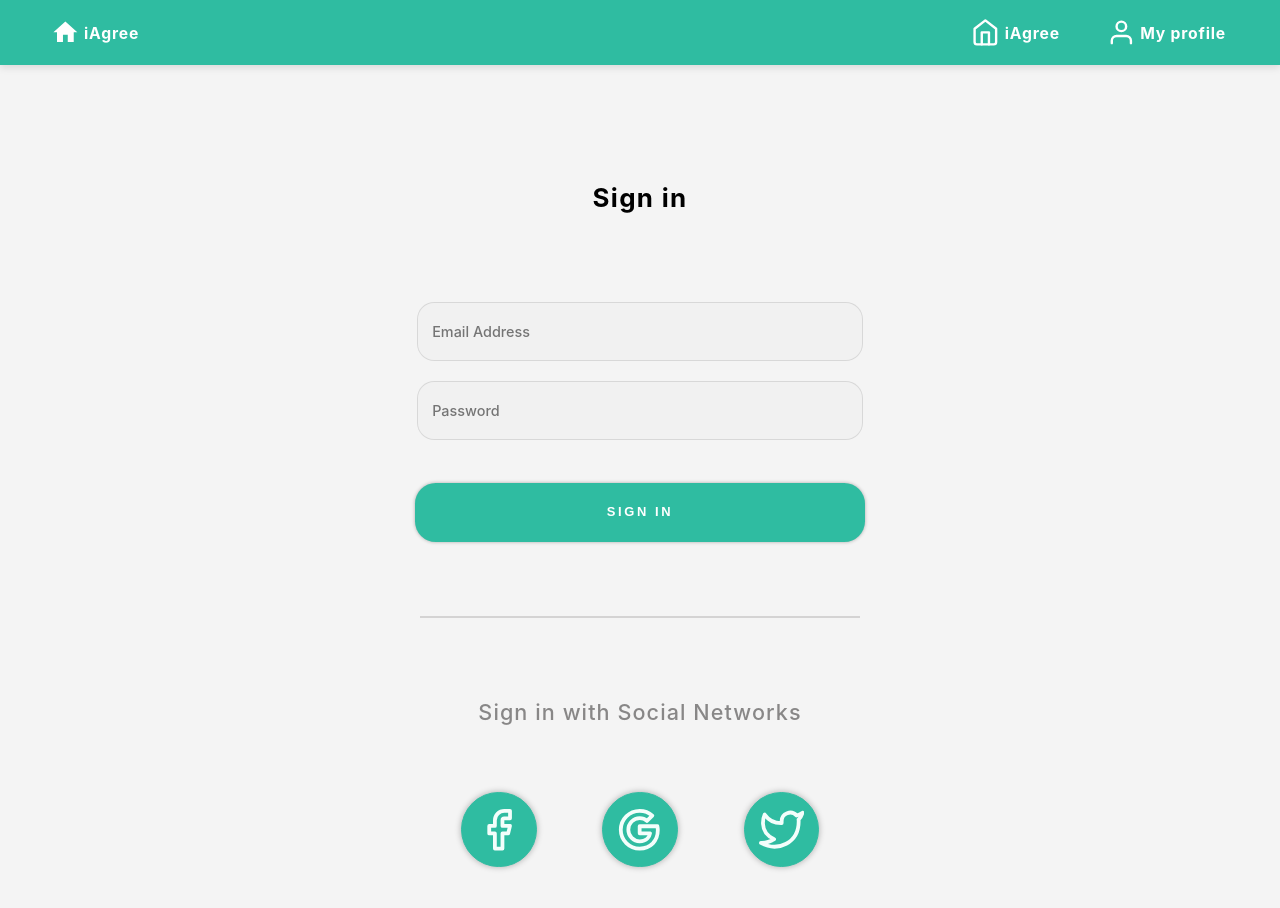
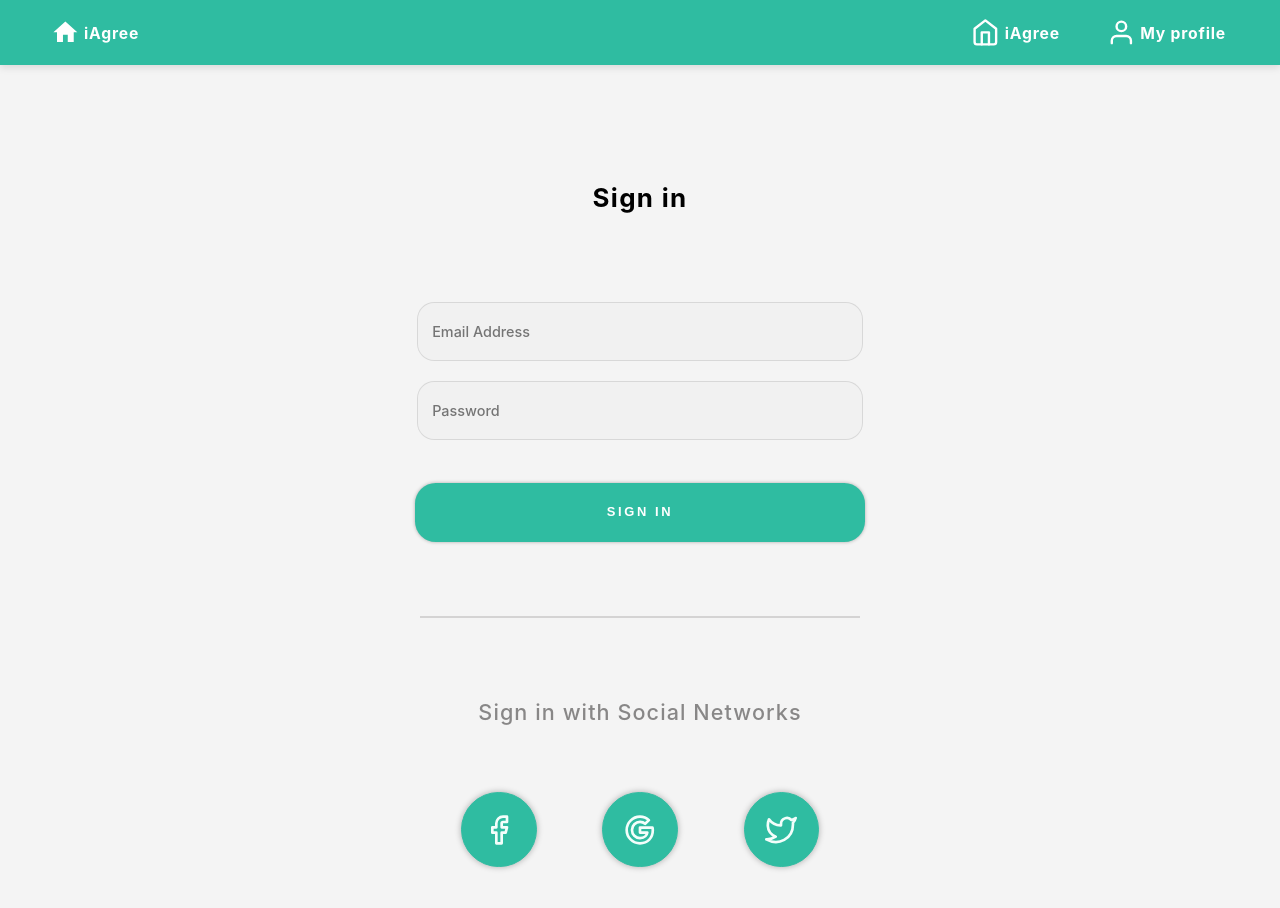
Before and after one commit to huzhx/baseline-preference, a React (Create React App) app: page /sign-in in a window 1280 px wide. Shown: the top 908 px of the page. Built offline with nearby package versions, Linux system fonts and the light colour scheme.

Commit message:
adjust svg size within icon_button__svg

```diff
--- a/src/IconButton.module.css
+++ b/src/IconButton.module.css
@@ -46,7 +46,7 @@
   justify-content: center;
 }
 
-svg {
+.icon_button__svg svg {
   width: 2.1em;
   height: 2.1em;
 }
```
